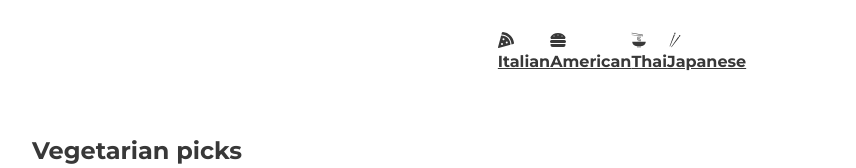
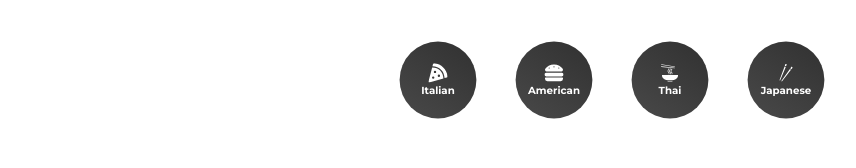
Before and after one commit to AndreiDetenkov/react-recipe-app, a React (Create React App) app: page / in a window 1280 px wide. Shown: the top 168 px of the page, without its empty margins (18-874 px from the left). Built offline with nearby package versions, Linux system fonts and the light colour scheme; no server answers.

Commit message:
style: style category menu

```diff
--- a/src/componetns/Category.js
+++ b/src/componetns/Category.js
@@ -7,25 +7,25 @@
 const Category = () => {
   return (
     <List>
-      <NavLink to={'/cuisine/Italian'}>
+      <StyledLink to={'/cuisine/Italian'}>
         <FaPizzaSlice/>
         <h4>Italian</h4>
-      </NavLink>
+      </StyledLink>
 
-      <NavLink to={'/cuisine/American'}>
+      <StyledLink to={'/cuisine/American'}>
         <FaHamburger/>
         <h4>American</h4>
-      </NavLink>
+      </StyledLink>
 
-      <NavLink to={'/cuisine/Thai'}>
+      <StyledLink to={'/cuisine/Thai'}>
         <GiNoodles/>
         <h4>Thai</h4>
-      </NavLink>
+      </StyledLink>
 
-      <NavLink to={'/cuisine/Japanese'}>
+      <StyledLink to={'/cuisine/Japanese'}>
         <GiChopsticks/>
         <h4>Japanese</h4>
-      </NavLink>
+      </StyledLink>
     </List>
   );
 };
@@ -36,4 +36,42 @@
   margin: 2rem 0;
 `
 
+const StyledLink = styled(NavLink)`
+  display: flex;
+  flex-direction: column;
+  justify-content: center;
+  align-items: center;
+  border-radius: 50%;
+  margin-right: 20px;
+  text-decoration: none;
+  background: linear-gradient(35deg, #494949, #313131);
+  height: 6rem;
+  width: 6rem;
+  cursor: pointer;
+  transform: scale(0.8);
+
+  h4 {
+    color: white;
+    font-size: 0.8rem;
+  }
+
+  svg {
+    color: white;
+    font-size: 1.5rem;
+    margin-bottom: 0.2rem;
+  }
+
+  &.active {
+    background: linear-gradient(to right, #f27121, #e94057);
+
+    svg {
+      color: white;
+    }
+
+    h4 {
+      color: white
+    }
+  }
+`
+
 export default Category;
```
